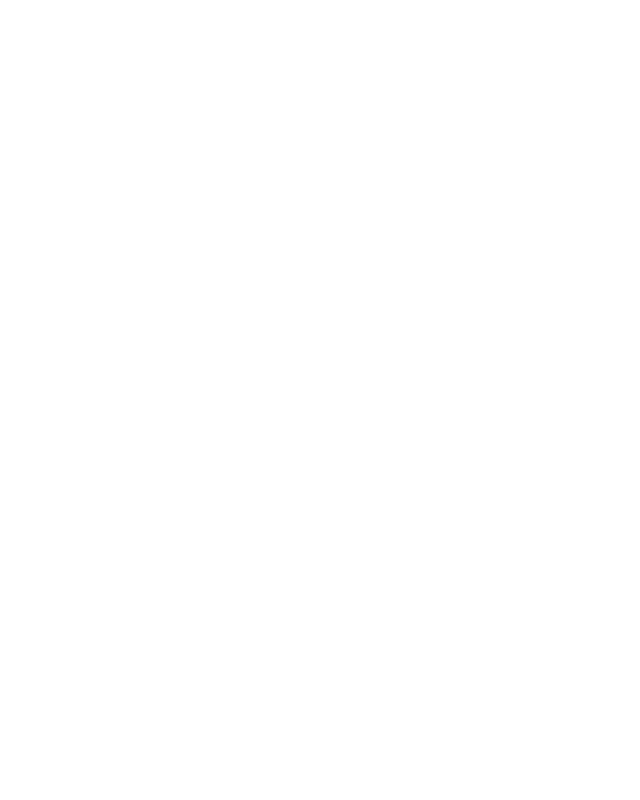
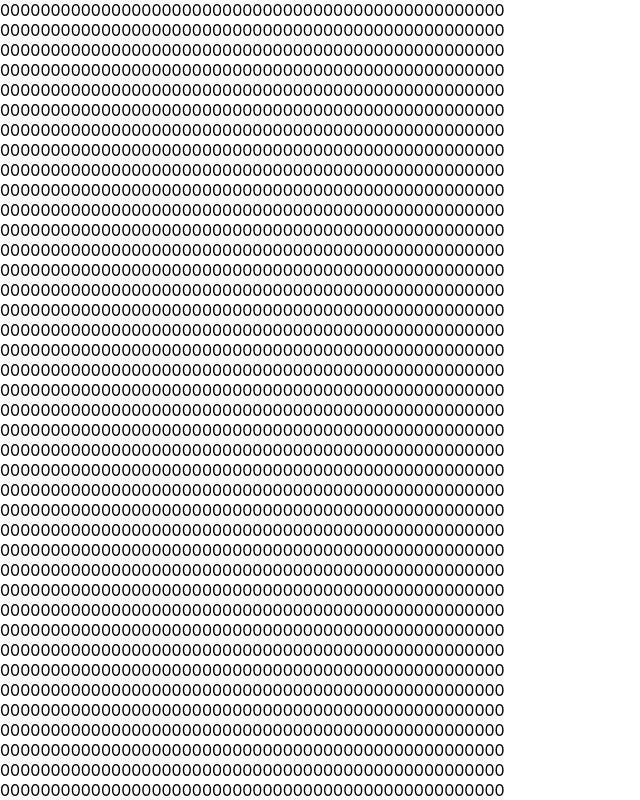
Before and after one commit to tony-blackie/game-of-life, a React (Create React App) app: page / in a window 1280 px wide. Shown: the top 800 px of the page, without its empty margins (0-640 px from the left). Built offline with nearby package versions, Linux system fonts and the light colour scheme.

Commit message:
display a simplified numeric field and include sass for styling

```diff
--- a/package.json
+++ b/package.json
@@ -10,6 +10,7 @@
     "@types/node": "^12.0.0",
     "@types/react": "^17.0.0",
     "@types/react-dom": "^17.0.0",
+    "node-sass": "4.14.1",
     "react": "^17.0.2",
     "react-dom": "^17.0.2",
     "react-scripts": "4.0.3",
--- a/src/Cell/Cell.tsx
+++ b/src/Cell/Cell.tsx
@@ -1,5 +1,5 @@
 import React from 'react';
-import { Cell } from '../types';
+import { CellProps } from '../types';
 
 interface Props {
     isAlive: boolean;
@@ -7,8 +7,8 @@
     y: number;
 }
 
-const Cell: React.FC<Cell> = ({ isAlive, x, y }) => {
-    return (<div>{isAlive ? 1 : 0}</div>);
-}
+const Cell: React.FC<CellProps> = ({ isAlive, x, y }) => {
+    return <div>{isAlive ? 1 : 0}</div>;
+};
 
 export default Cell;
--- a/src/Cell/index.ts
+++ b/src/Cell/index.ts
@@ -1 +1 @@
-export { default } from './Cell';
+export { default as Cell } from './Cell';
--- a/src/Field/Field.tsx
+++ b/src/Field/Field.tsx
@@ -1,6 +1,8 @@
 import React from 'react';
 
 import useField from './useField';
+import { Cell } from '../Cell';
+import './field.scss';
 
 interface Props {
     width: number;
@@ -8,9 +10,19 @@
 }
 
 const Field: React.FC<Props> = () => {
-    const {} = useField({ width: 50, height: 50 });
+    const { cells } = useField({ width: 50, height: 50 });
 
-    return <div />;
+    return (
+        <div className="row">
+            {cells.map((row) => (
+                <div>
+                    {row.map(({ isAlive, x, y }) => (
+                        <Cell key={x + y} isAlive={isAlive} x={x} y={y} />
+                    ))}
+                </div>
+            ))}
+        </div>
+    );
 };
 
 export default Field;
--- /dev/null
+++ b/src/Field/field.scss
@@ -0,0 +1,3 @@
+.row {
+    display: flex;
+}
--- a/src/Field/useField.ts
+++ b/src/Field/useField.ts
@@ -1,17 +1,17 @@
 import { useState } from 'react';
 
-import { Cell } from '../types';
+import { CellProps } from '../types';
 
 interface Input {
     width: number;
     height: number;
 }
 interface Output {
-    cells: Cell[][];
+    cells: CellProps[][];
 }
 
 interface Field {
-    cells: Cell[][];
+    cells: CellProps[][];
     width: number;
     height: number;
 }
@@ -20,7 +20,7 @@
     const cells: undefined[][] = new Array(height).fill(new Array(width).fill(undefined));
 
     return cells.map((row, y) => {
-        return row.map((item, x) => ({
+        return row.map((_, x) => ({
             isAlive: false,
             x,
             y,
--- a/src/types.ts
+++ b/src/types.ts
@@ -1,4 +1,4 @@
-export interface Cell {
+export interface CellProps {
     isAlive: boolean;
     x: number;
     y: number;
```
Also changed, not shown: 1 other file (tests, documents, lock files or other folders).
